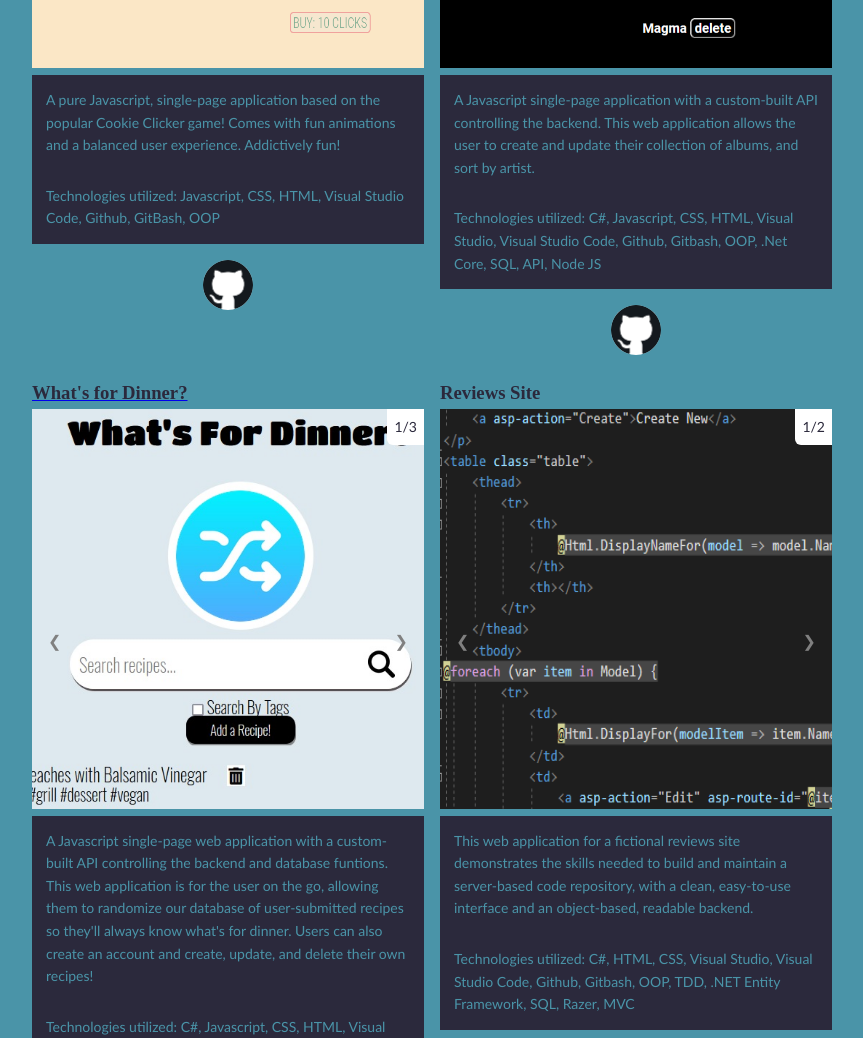
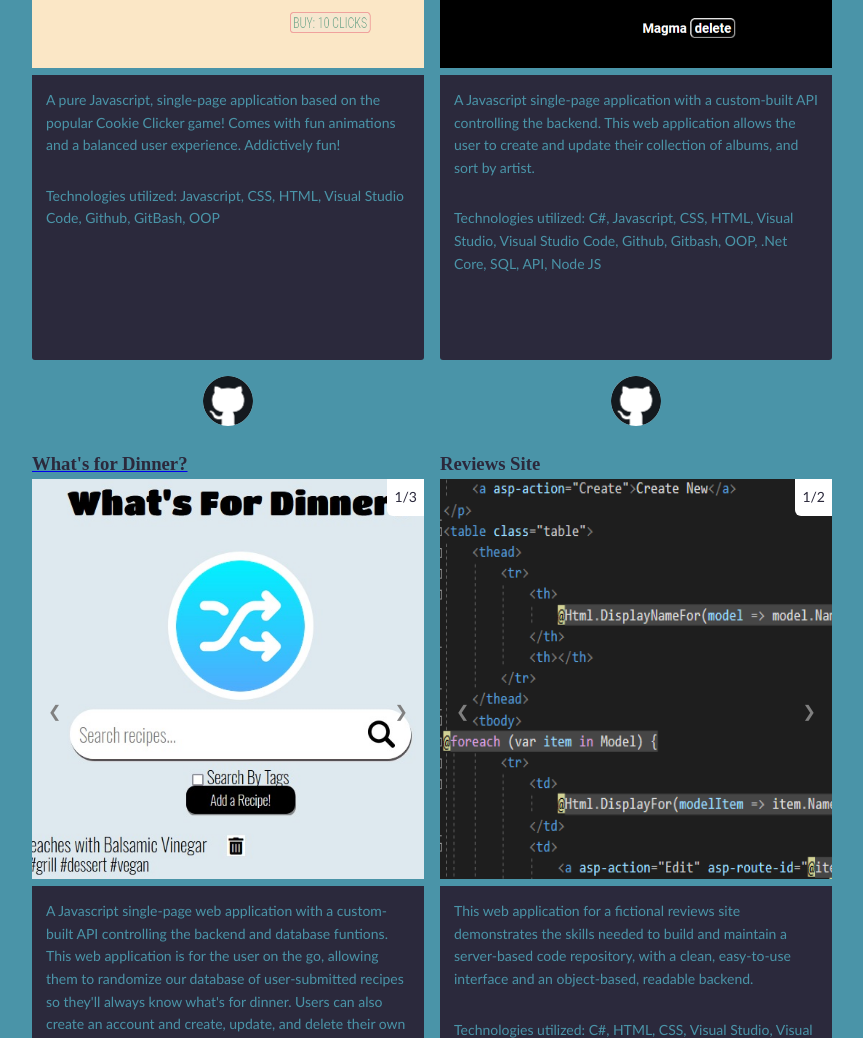
Before and after one commit to elizaroselockhart/elizaroselockhart.github.io, a plain HTML site: page index.html in a window 1280 px wide. Shown: the part 1185-2223 px from the top of the page, without its empty margins (208-1071 px from the left). Drawn offline with Linux system fonts and the light colour scheme; a web font is replaced by a local one.

Commit message:
Fixed some formatting issues that were bugging me.

```diff
--- a/style.css
+++ b/style.css
@@ -123,15 +123,15 @@ article p {
     font-size: 14px;
 }
 
+.project-description {
+    min-height: 285px;
+    background-color: var(--accent-dark);
+    border-radius: 3px;
+}
+
 article div img {
     height: 400px;
     width: 400px;
-}
-
-.project-description {
-    display: flex;
-    flex-direction: column;
-    flex: 1;
 }
 
 /*>>>>>Slideshow Stuff<<<<<*/
```
